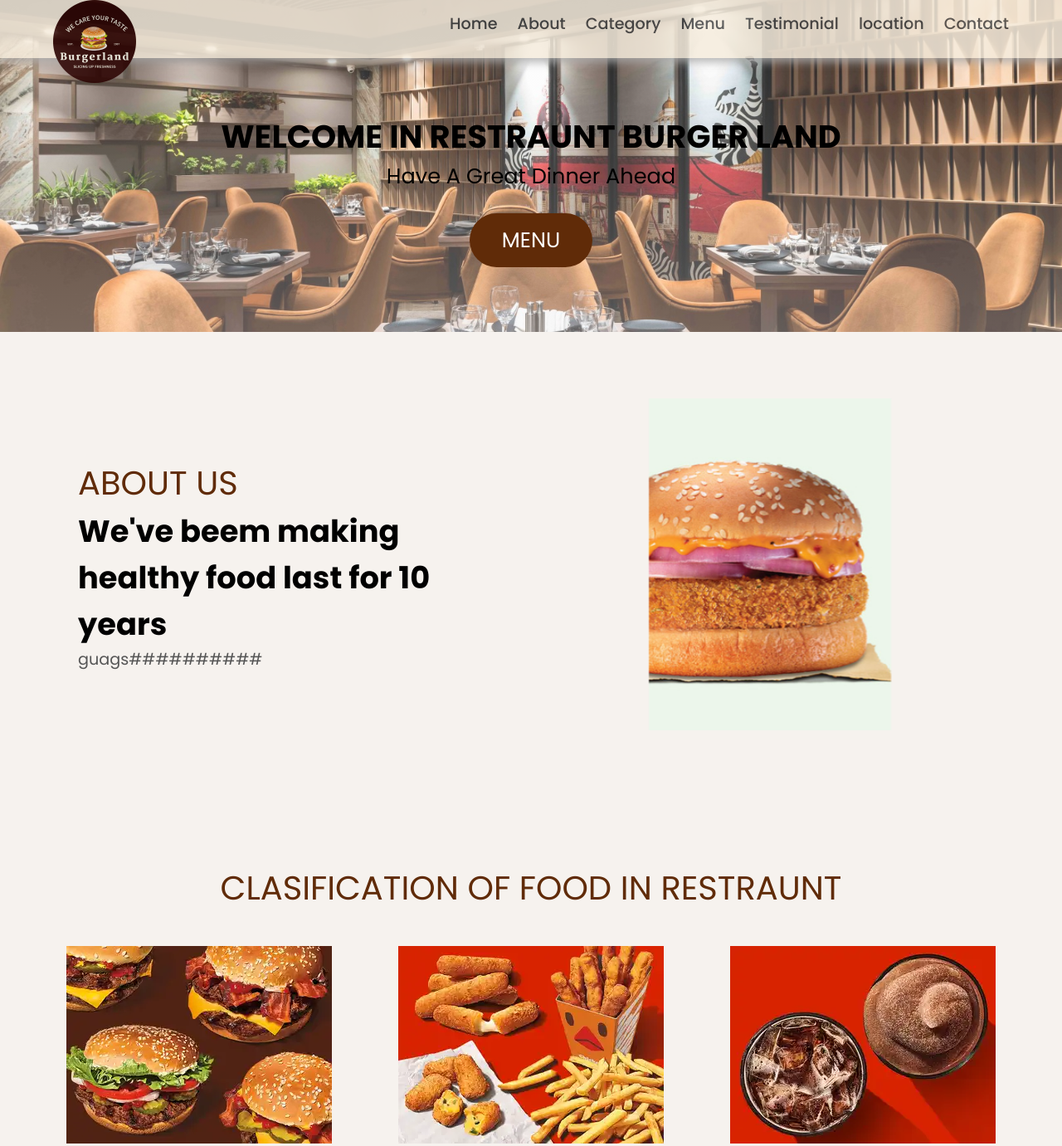
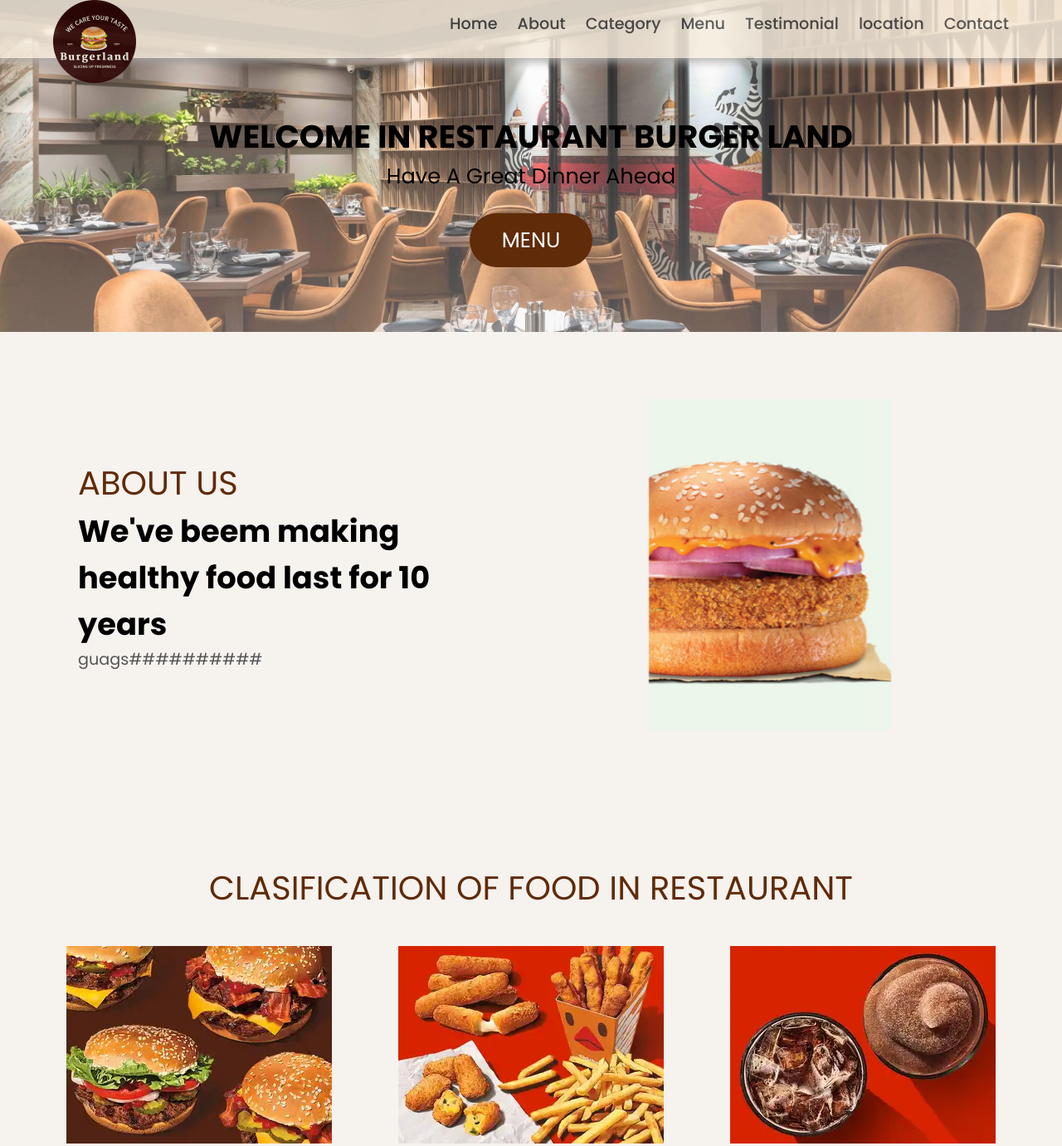
Before and after one commit to jc8223/RESTAURANT, a plain HTML site: page index.html in a window 1280 px wide. Shown: the top 1381 px of the page at 83% size. Drawn offline with nearby package versions, Linux system fonts and the light colour scheme.

Commit message:
Update index.html

```diff
--- a/index.html
+++ b/index.html
@@ -3,7 +3,7 @@
     <meta charset="UTF-8" />
     <meta http-equiv="X-UA-Compatible" content="IE=edge" />
     <meta name="viewport" content="width=device-width, initial-scale=1.0" />
-    <title>Restraunt</title>
+    <title>RESTAURANT</title>
     <link
       rel="stylesheet"
       href="https://cdnjs.cloudflare.com/ajax/libs/font-awesome/5.15.3/css/all.min.css"
@@ -36,7 +36,7 @@
   </nav>
     <section class="showcase-area" id="showcase">
       <div class="showcase-container">
-        <h1 class="main-title" id="home">WELCOME IN RESTRAUNT BURGER LAND</h1>
+        <h1 class="main-title" id="home">WELCOME IN RESTAURANT BURGER LAND</h1>
         <p>Have A Great Dinner Ahead</p>
         <a href="#food-menu" class="btn btn-primary">Menu</a>
       </div>
@@ -55,7 +55,7 @@
       </div>
     </section>
     <section id="food">
-      <h2>Clasification of food in Restraunt</h2>
+      <h2>Clasification of food in Restaurant</h2>
       <div class="food-container container">
         <div class="food-type fruite">
           <div class="img-container">
```
